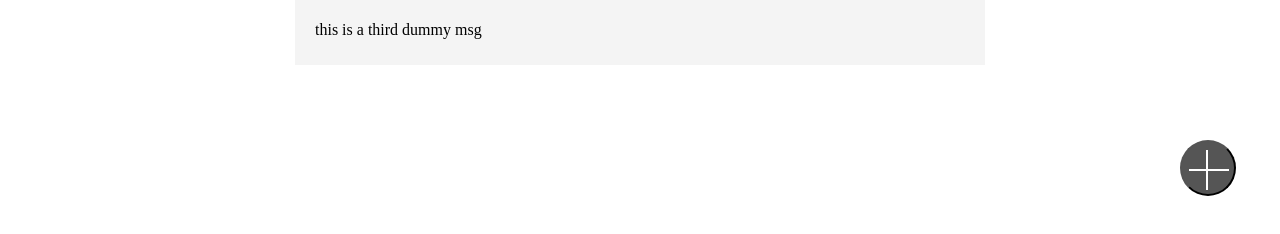
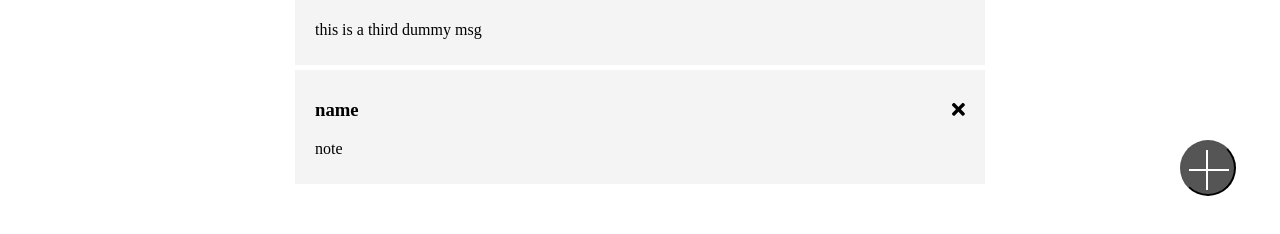
Before and after one commit to pauliee99/notetaking, an Angular app: page / in a window 1280 px wide. Shown: the part 400-634 px from the top of the page. Built offline with nearby package versions, Linux system fonts and the light colour scheme; data requests are answered from the project's data file.

Commit message:
add note kinda worked

```diff
--- a/db.json
+++ b/db.json
@@ -17,6 +17,12 @@
       "name": "note3",
       "date": "01/5/1243",
       "msg": "this is a third dummy msg"
+    },
+    {
+      "name": "name",
+      "date": 1638917065116,
+      "msg": "note",
+      "id": 4
     }
   ]
 }
--- a/src/app/components/add-btn/add-btn.component.html
+++ b/src/app/components/add-btn/add-btn.component.html
@@ -1,7 +1,7 @@
 
 <!--add button -->
 <div class="add">
-    <button class="addbutton" type="button" (click)="onClick()"><app-add-note-form></app-add-note-form>
+    <button class="addbutton" type="button" (click)="onClick()">
       <div class="circle">
         <div class="before"></div>
         <div class="after"></div>
--- a/src/app/components/add-note-form/add-note-form.component.ts
+++ b/src/app/components/add-note-form/add-note-form.component.ts
@@ -24,8 +24,9 @@ export class AddNoteFormComponent implements OnInit {
     }
 
     const newNote = {
-      nametext: this.nametext,
-      day: this.notetext,
+      name: this.nametext,
+      date: new Date().valueOf(),
+      msg: this.notetext,
     };
 
     this.onAddNote.emit(newNote);
--- a/src/app/components/notes/notes.component.html
+++ b/src/app/components/notes/notes.component.html
@@ -1,3 +1,5 @@
 <app-add-btn (onAddNote)="toggleAddNote()"></app-add-btn>
+<app-add-note-form (onAddNote)="addNote($event)"></app-add-note-form>
 <!-- addNote($event) -->
+<!-- toggleAddNote() -->
 <app-note-item *ngFor="let note of notes" [note]="note" (onDeleteNote)="deleteNote(note)"></app-note-item>
```
